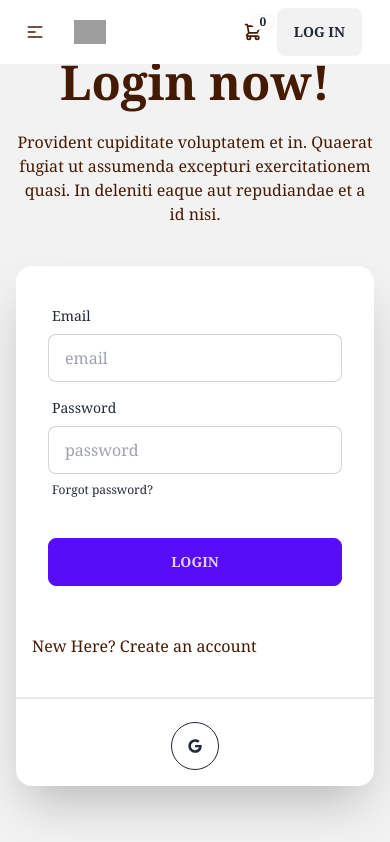
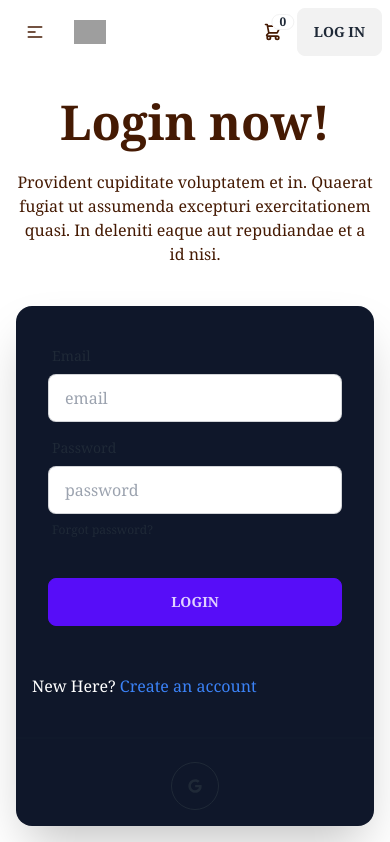
Before and after one commit to Sadik-Ahmmed-Tonmoy/Burger-Week-Client, a React (Vite) app: page /login in a window 390 px wide. Shown: the top 842 px of the page. Built offline with nearby package versions, Linux system fonts and the light colour scheme; no server answers; grey boxes are pictures that could not be loaded.

Commit message:
nav change

```diff
--- a/src/Layout/Main/Main.jsx
+++ b/src/Layout/Main/Main.jsx
@@ -13,7 +13,7 @@ import { Outlet } from "react-router-dom";
 
 const Main = () => {
   return (
-    <div className="bg-white text-amber-950 font-serif">
+    <div className="bg-white text-amber-950 font-serif overflow-x-hidden">
 
         <Navbar />
         <Outlet />
--- a/src/Pages/Dashboard/MyCart/MyCart.jsx
+++ b/src/Pages/Dashboard/MyCart/MyCart.jsx
@@ -7,7 +7,8 @@ import { AuthContext } from "../../../providers/AuthProvider/AuthProvider";
 const MyCart = () => {
   const [cart] = useCart();
   const { user } = useContext(AuthContext)
-  const total = cart.reduce((sum, item) => sum + item.price, 0);
+  const parseTotal = cart.reduce((sum, item) => sum + parseFloat(item.price), 0);
+  const total = parseTotal.toFixed(2)
   const paymentDetails = { total, name:user?.displayName, email: user?.email }
   const handlePayment = () => {
     axios.post("https://burger-week-server.vercel.app/order", paymentDetails).then((result) => {
@@ -25,15 +26,15 @@ const MyCart = () => {
           Total Price: <span className="text-orange-500"> ${total}</span>
         </h3>
       </div>
+      <button
+        onClick={() => handlePayment()}
+        className="btn text-center btn-primary my-6"
+      >
+        Pay Now
+      </button>
       {cart.map((item) => (
         <CartItemList key={item._id} item={item} />
       ))}
-      <button
-        onClick={() => handlePayment()}
-        className="btn text-center btn-primary"
-      >
-        Pay Now
-      </button>
     </>
   );
 };
--- a/src/Pages/Dashboard/PaymentSuccess/PaymentSuccess.jsx
+++ b/src/Pages/Dashboard/PaymentSuccess/PaymentSuccess.jsx
@@ -7,7 +7,7 @@ const PaymentSuccess = () => {
 
     return (
         <div className="h-screen flex flex-col items-center justify-center">
-           <p className="text-4xl ">Payment Successful</p>
+           <p className="text-4xl text-green-500">Payment Successful</p>
             <p>Transaction id: {transactionId.id}</p>
         </div>
     );
--- a/src/Pages/Home/MostPopular/MostPopular.jsx
+++ b/src/Pages/Home/MostPopular/MostPopular.jsx
@@ -35,11 +35,11 @@ const MostPopular = () => {
         </div>
       </div>
       <div
-       data-aos="fade-up-left"
+
         className="bg-cover bg-fixed w-full h-full bg-no-repeat rounded-xl bg-center md:bg-left"
         style={{ backgroundImage: `url('${burgerImage2}')` }}
       >
-        <div className="p-4 md:p-8">
+        <div data-aos="fade-up-left" className="p-4 md:p-8">
           <p className="text-xl md:text-2xl text-white">TRY IT TODAY</p>
           <h3 className="text-3xl md:text-4xl text-white">
             MOST POPULAR <br /> BURGER
--- a/src/Pages/Login/Login.jsx
+++ b/src/Pages/Login/Login.jsx
@@ -11,7 +11,7 @@ const Login = () => {
   const location = useLocation();
 
   const from = location?.state?.from?.pathname || "/";
-  console.log(from);
+
 
   const {
     register,
@@ -46,7 +46,7 @@ const Login = () => {
   return (
     <>
 
-    <div className="hero min-h-screen bg-base-200">
+    <div className="hero min-h-screen bg-white mt-10">
       <div className="hero-content flex-col md:flex-row">
         <div className="text-center lg:text-left">
           <h1 className="text-5xl font-bold">Login now!</h1>
@@ -56,7 +56,7 @@ const Login = () => {
             a id nisi.
           </p>
         </div>
-        <div className="card flex-shrink-0 w-full max-w-sm shadow-2xl bg-base-100">
+        <div className="card flex-shrink-0 w-full max-w-sm shadow-2xl bg-slate-900 text-white">
           <form className="card-body" onSubmit={handleSubmit(onSubmit)}>
             <div className="form-control">
               <label className="label">
@@ -91,7 +91,7 @@ const Login = () => {
               <input className="btn btn-primary" type="submit" value="Login" />
             </div>
           </form>
-          <p className="m-4">New Here? <Link to="/signUp">Create an account</Link></p>
+          <p className="m-4">New Here? <Link to="/signUp"><span className="text-blue-500">Create an account</span></Link></p>
         <SocialLogin/>
         </div>
       </div>
--- a/src/Pages/SignUp/SignUp.jsx
+++ b/src/Pages/SignUp/SignUp.jsx
@@ -78,7 +78,7 @@ const SignUp = () => {
 
   return (
     <>
-      <div className="hero min-h-screen bg-base-200">
+      <div className="hero min-h-screen bg-white mt-12">
         <div className="hero-content flex-col lg:flex-row-reverse">
           <div className="text-center lg:text-left">
             <h1 className="text-5xl font-bold">Sign Up now!</h1>
@@ -88,7 +88,7 @@ const SignUp = () => {
               et a id nisi.
             </p>
           </div>
-          <div className="card flex-shrink-0 w-full max-w-sm shadow-2xl bg-base-100">
+          <div className="card flex-shrink-0 w-full max-w-sm shadow-2xl bg-slate-900 text-white">
             <form className="card-body" onSubmit={handleSubmit(onSubmit)}>
               <div className="form-control">
                 <label className="label">
@@ -187,7 +187,7 @@ const SignUp = () => {
               </div>
             </form>
             <p className="m-4">
-              Already have an account? <Link to="/login">Please login</Link>
+              Already have an account? <Link to="/login"><span className="text-blue-500">Please login</span></Link>
             </p>
             <SocialLogin/>
           </div>
--- a/src/Shared/Navbar/Navbar.jsx
+++ b/src/Shared/Navbar/Navbar.jsx
@@ -9,10 +9,14 @@ import useCart from "../../hooks/useCart/useCart";
 const Navbar = () => {
   const { user, logOut } = useContext(AuthContext);
   const [cart] = useCart();
-  const total = cart.reduce((sum, item) => item.price + sum, 0);
+  const total = cart.reduce((sum, item) => parseFloat(item.price) + sum, 0);
+  const roundedTotal = total.toFixed(2);
 
   const location = useLocation();
   const isPayment = location.pathname.includes("payment");
+  const isLogin = location.pathname.includes("login");
+  const isSignUp = location.pathname.includes("signUp");
+  const isOtherNav = isPayment || isLogin || isSignUp;
 
   return (
     <>
@@ -43,7 +47,7 @@ const Navbar = () => {
               tabIndex={0}
               className="menu menu-sm dropdown-content mt-3 z-[1] p-2 shadow bg-white rounded-box w-52"
             >
-              {isPayment ? (
+              {isOtherNav ? (
                 <li>
                   <Link to="/">Home</Link>
                 </li>
@@ -62,12 +66,14 @@ const Navbar = () => {
               )}
             </ul>
           </div>
-          <Link to='/'><img className="ms-3 md:h-12 h-6" src={Logo} alt="" /></Link>
+          <Link to="/">
+            <img className="ms-3 md:h-12 h-6" src={Logo} alt="" />
+          </Link>
         </div>
         {/* pc */}
         <div className="navbar-center hidden lg:flex">
           <ul className="menu menu-horizontal px-1">
-            {isPayment ? (
+            {isOtherNav ? (
               <li>
                 <Link to="/">Home</Link>
               </li>
@@ -92,7 +98,7 @@ const Navbar = () => {
             Express Delivery <span>+880123456789</span>
           </p>
 
-          <div className="flex mx-5 ">
+          <div className="flex md:mx-5 ">
             <div className="dropdown dropdown-end">
               <label tabIndex={0} className="btn btn-ghost btn-circle">
                 <div className="indicator">
@@ -123,7 +129,7 @@ const Navbar = () => {
                   <span className="font-bold text-lg">
                     Quantity: {cart?.length}
                   </span>
-                  <span className="text-info">Subtotal: ${total}</span>
+                  <span className="text-info">Subtotal: ${roundedTotal}</span>
                   <div className="card-actions">
                     <Link to="/dashboard/myCart">
                       {" "}
```
